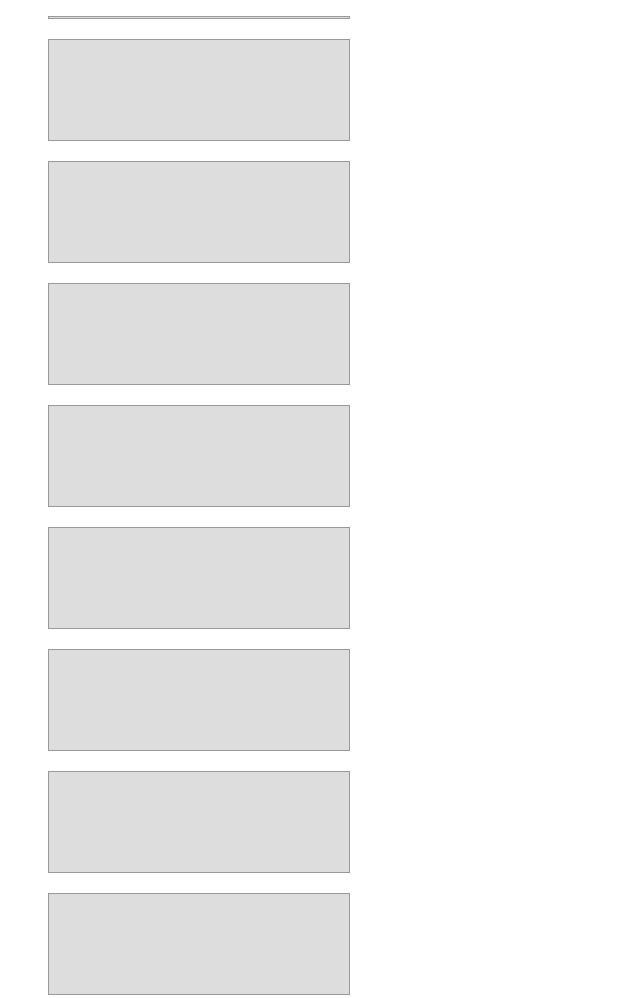
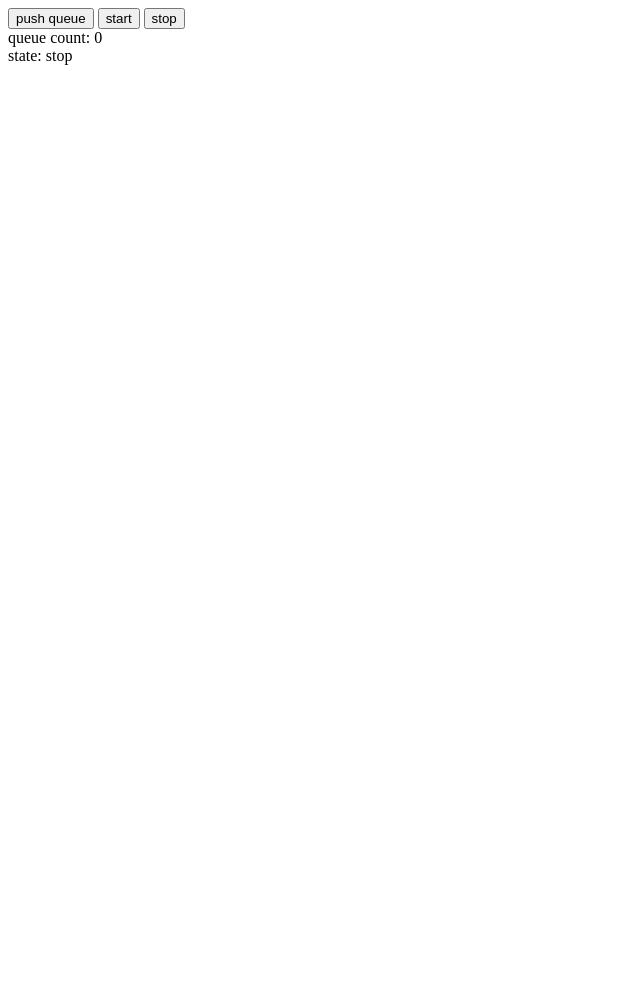
Before and after one commit to hokaccha/jquery.ui.slideDownStream, a plain HTML site: page sample/index.html in a window 1280 px wide. Shown: the top 998 px of the page, without its empty margins (0-640 px from the left). After the commit the page ends 800 px from the top, so only its background shows below. Drawn offline with Linux system fonts and the light colour scheme.

Commit message:
update sample

```diff
--- a/sample/index.html
+++ b/sample/index.html
@@ -16,6 +16,17 @@
 </head>
 <body>
 
+<div class="controller">
+<button id="push">push queue</button>
+<button id="start">start</button>
+<button id="stop">stop</button>
+</div>
+
+<div id="debug">
+<div>queue count: <span id="queue_count"><span></div>
+<div>state: <span id="state"><span></div>
+</div>
+
 <ul id="container"></ul>
 
 <script src="../lib/jquery-1.4.2.min.js"></script>
@@ -23,10 +34,26 @@
 <script src="../lib/qunit.js"></script>
 <script src="../jquery.ui.slideDownStream.js"></script>
 <script>
-var ul = $('#container').slideDownStream();
-setInterval(function() {
-    ul.slideDownStream('push_queue', $('<li>'));
-}, 500);
+
+var sds = $('#container').slideDownStream({
+    autoStart: false,
+    pushQueueHandler: function() { queue_count_box.text(this.queue.length) },
+    insertHandler: function() { queue_count_box.text(this.queue.length) },
+    stateChangeHandler: function() { state_box.text(this.state) },
+}).data('slideDownStream');
+
+var queue_count_box = $('#queue_count').text(sds.queue.length);
+var state_box = $('#state').text(sds.state);
+
+$('#push').click(function() {
+    sds.push_queue($('<li>'));
+});
+$('#start').click(function() {
+    sds.start();
+});
+$('#stop').click(function() {
+    sds.stop();
+});
 </script>
 </body>
 </html>
```
